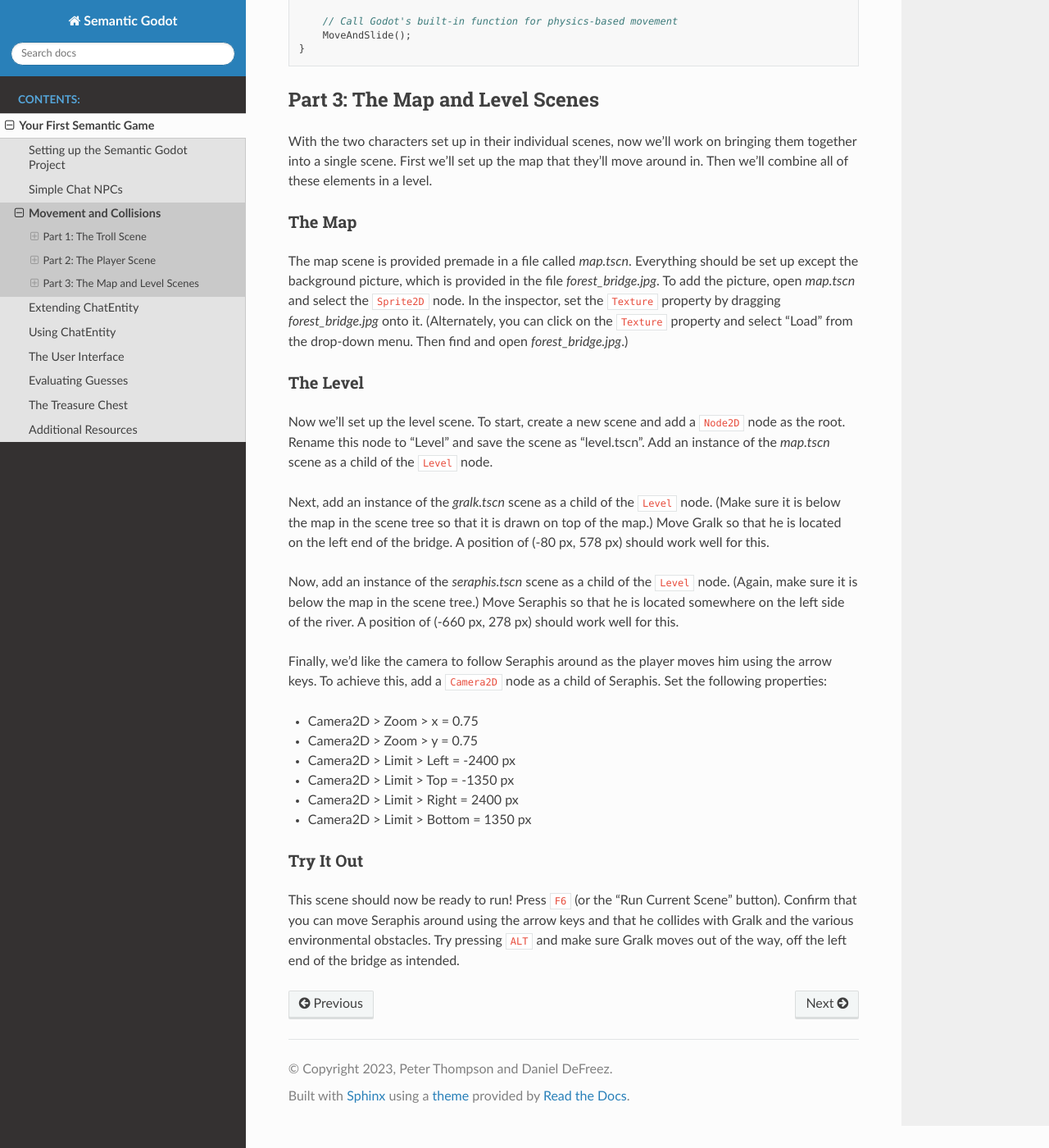
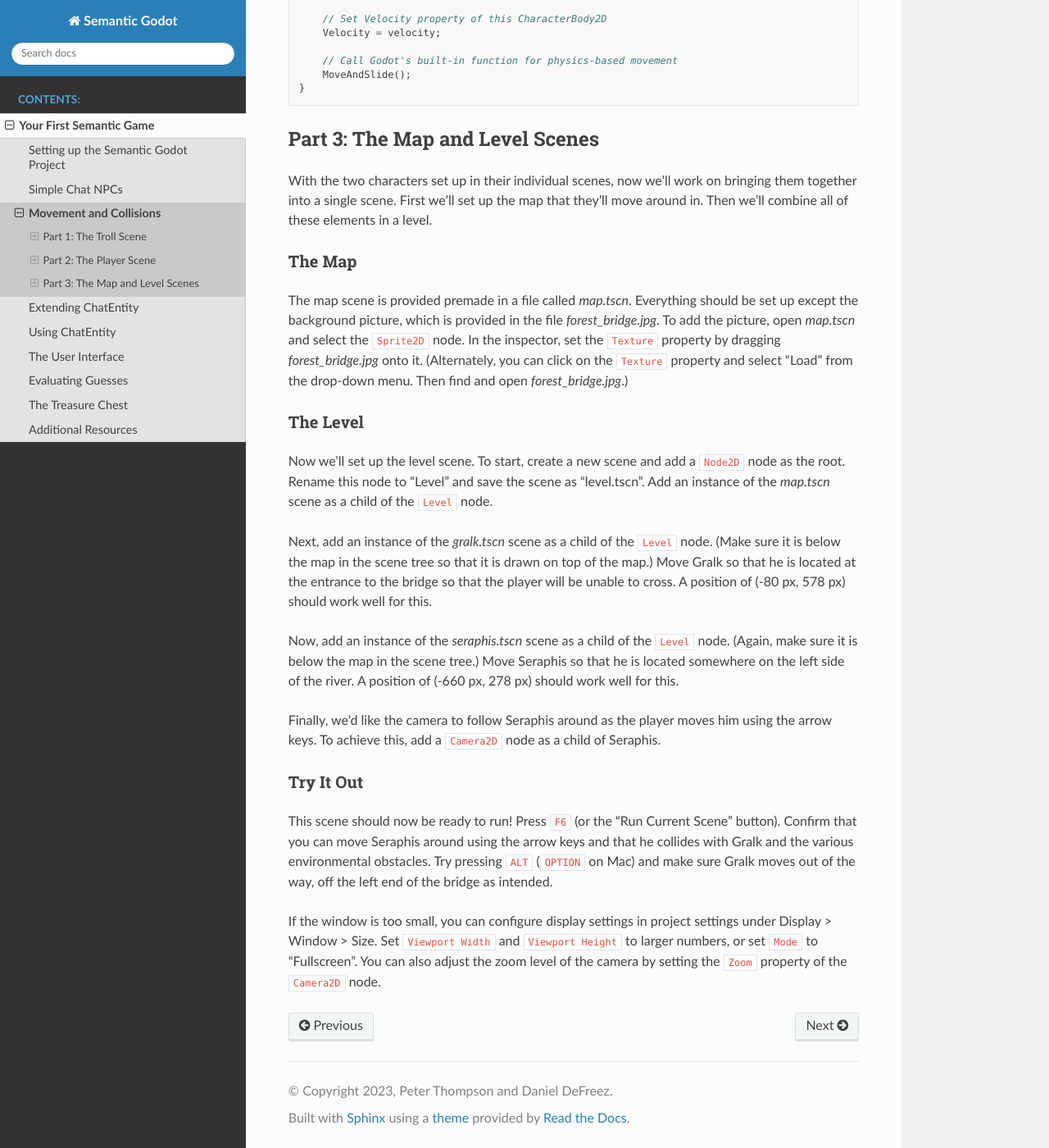
Before and after one commit to RaiderSoft/semantic-godot, a Sphinx documentation site: the page built from docs/first_semantic_game/03.movement_and_collisions.rst, in a window 1280 px wide and 1400 px high, scrolled down 4105 px. Shown: the whole window at 82% size. Built offline with Sphinx 7.4.7 and the Read the Docs theme 2.0.0, drawn with Linux system fonts in a browser that asks for light colours; some of the changed text lies outside the part shown.

Commit message:
Text changed according to notes

```diff
--- a/docs/first_semantic_game/03.movement_and_collisions.rst
+++ b/docs/first_semantic_game/03.movement_and_collisions.rst
@@ -25,7 +24,8 @@
 ^^^^^^^^^^^^^^^^^^^^
 
 To start, create a new scene and add a ``CharacterBody2D`` node as the root. Rename this node to
-"Gralk" and save the scene as "gralk.tscn". In the inspector, set the following property:
+"Gralk" and save the scene as "gralk.tscn". In the inspector, set the following property so that
+all collisions will be considered to be collisions with walls (not with the ground or ceiling):
 
 * CharacterBody2D > Motion Mode = "Floating"
 
@@ -35,8 +35,8 @@
 
 Then, set the following properties for the ``RectangleShape2D``:
 
-* RectangleShape2D > Size > x = 100 px
-* RectangleShape2D > Size > y = 100 px
+* RectangleShape2D > Size > x = 75 px
+* RectangleShape2D > Size > y = 75 px
 
 Finally, add a ``Sprite2D`` node as a child of the ``Gralk`` node. The picture of Gralk is provided
 in the file *gralk.jpeg*. Add it to the sprite by dragging the file onto the ``Texture`` property
@@ -46,8 +46,8 @@
 You might notice the image of the troll is too big for the collision shape we made before. To fix
 this, set the following properties on the ``Sprite2D`` node:
 
-* Node2D > Transform > Scale > x = 0.098
-* Node2D > Transform > Scale > y = 0.098
+* Node2D > Transform > Scale > x = 0.5
+* Node2D > Transform > Scale > y = 0.5
 
 Writing the Script
 ^^^^^^^^^^^^^^^^^^
@@ -94,10 +94,11 @@
     }
 
 Finally, we'll add the temporary script that will allow us to trigger this movement by pressing the
-``ALT`` key. First, set up a new action in the project's input map. (You can access the input map
-by opening the project settings and clicking on the "Input Map" tab.) Add a new action called
-"allow_to_pass". Then add the ``ALT`` key as an input event for allow_to_pass. Once that's done, go
-back to the *Gralk.cs* script and add the following in the ``_Input()`` method.
+``ALT`` key (or the ``OPTION`` key on Mac). First, set up a new action in the project's input map.
+(You can access the input map by opening the project settings and clicking on the "Input Map" tab.)
+Add a new action called "allow_to_pass". Then add the ``ALT`` key (or ``OPTION`` key) as an input
+event for allow_to_pass. Once that's done, go back to the *Gralk.cs* script and add the following
+in the ``_Input()`` method.
 
 .. code-block:: csharp
 
@@ -122,7 +123,9 @@
 ^^^^^^^^^^^^^^^^^^^^
 
 To start, create a new scene and add a ``CharacterBody2D`` node as the root. Rename this node to
-"Seraphis" and save the scene as "seraphis.tscn". In the inspector, set the following property:
+"Seraphis" and save the scene as "seraphis.tscn". In the inspector, set the following property so
+that all collisions will be considered to be collisions with walls (not with the ground or
+ceiling):
 
 * CharacterBody2D > Motion Mode = "Floating"
 
@@ -133,8 +136,8 @@
 
 Then, set the following properties for the ``RectangleShape2D``:
 
-* RectangleShape2D > Size > x = 100 px
-* RectangleShape2D > Size > y = 100 px
+* RectangleShape2D > Size > x = 75 px
+* RectangleShape2D > Size > y = 75 px
 
 Finally, add a ``Sprite2D`` node as a child of the ``Seraphis`` node. The picture of Seraphis is
 provided in the file *seraphis.png*. Add it to the sprite by dragging the file onto the ``Texture``
@@ -144,8 +147,8 @@
 You might notice the image of Seraphis is too big for the collision shape we made just before. To fix
 this, set the following properties on the ``Sprite2D`` node:
 
-* Node2D > Transform > Scale > x = 0.141
-* Node2D > Transform > Scale > y = 0.141
+* Node2D > Transform > Scale > x = 0.5
+* Node2D > Transform > Scale > y = 0.5
 
 Writing the Script
 ^^^^^^^^^^^^^^^^^^
@@ -220,27 +223,25 @@
 
 Next, add an instance of the *gralk.tscn* scene as a child of the ``Level`` node. (Make sure it is
 below the map in the scene tree so that it is drawn on top of the map.) Move Gralk so that he is
-located on the left end of the bridge. A position of (-80 px, 578 px) should work well for this.
+located at the entrance to the bridge so that the player will be unable to cross. A position of
+(-80 px, 578 px) should work well for this.
 
 Now, add an instance of the *seraphis.tscn* scene as a child of the ``Level`` node. (Again, make
 sure it is below the map in the scene tree.) Move Seraphis so that he is located somewhere on the
 left side of the river. A position of (-660 px, 278 px) should work well for this.
 
 Finally, we'd like the camera to follow Seraphis around as the player moves him using the arrow
-keys. To achieve this, add a ``Camera2D`` node as a child of Seraphis. Set the following
-properties:
-
-* Camera2D > Zoom > x = 0.75
-* Camera2D > Zoom > y = 0.75
-* Camera2D > Limit > Left = -2400 px
-* Camera2D > Limit > Top = -1350 px
-* Camera2D > Limit > Right = 2400 px
-* Camera2D > Limit > Bottom = 1350 px
+keys. To achieve this, add a ``Camera2D`` node as a child of Seraphis.
 
 Try It Out
 ^^^^^^^^^^
 
 This scene should now be ready to run! Press ``F6`` (or the "Run Current Scene" button). Confirm
 that you can move Seraphis around using the arrow keys and that he collides with Gralk and the
-various environmental obstacles. Try pressing ``ALT`` and make sure Gralk moves out of the way, off
-the left end of the bridge as intended.
+various environmental obstacles. Try pressing ``ALT`` (``OPTION`` on Mac) and make sure Gralk moves
+out of the way, off the left end of the bridge as intended.
+
+If the window is too small, you can configure display settings in project settings under
+Display > Window > Size. Set ``Viewport Width`` and ``Viewport Height`` to larger numbers, or set
+``Mode`` to "Fullscreen". You can also adjust the zoom level of the camera by setting the ``Zoom``
+property of the ``Camera2D`` node.
```
Also changed, not shown: other parts of docs/first_semantic_game/03.movement_and_collisions.rst (+3 -4 lines).
